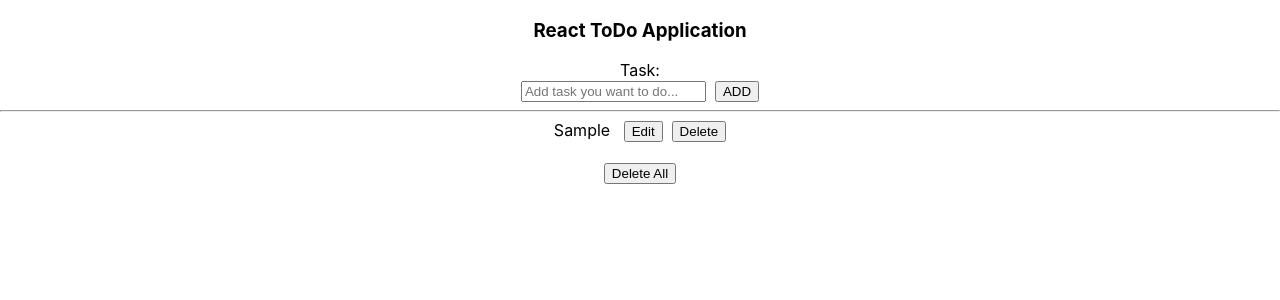
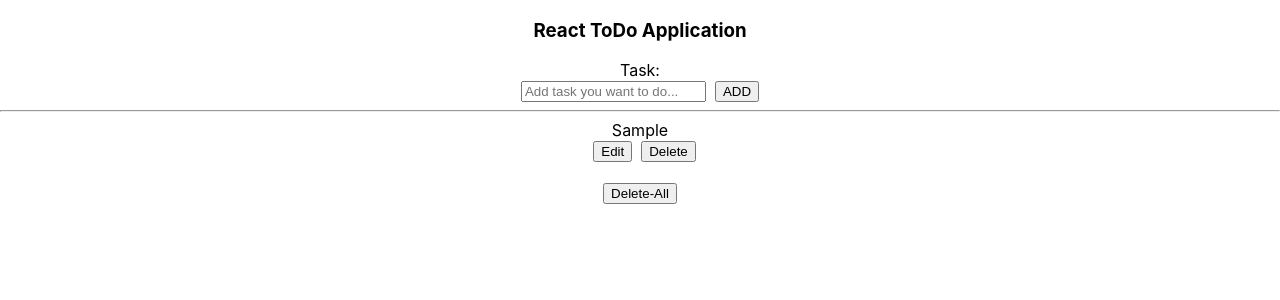
Before and after one commit to avadhootap/React_Todo_Application, a React (Create React App) app in the folder my-app/: page / in a window 1280 px wide. Both pictures are taken after typing "Sample" into the empty fields and a click on the button "ADD". Shown: the top 300 px of the page. Built offline with nearby package versions, Linux system fonts and the light colour scheme.

Commit message:
ReactTodoApp

```diff
--- a/my-app/src/App.tsx
+++ b/my-app/src/App.tsx
@@ -1,17 +1,14 @@
-import React, { useEffect, useState } from 'react'
+import React, { useState,useEffect } from 'react'
 import './App.css';
 import TaskList from './components/todoList/ListTodo';
-import Delete from './components/DeleteAll/Delete';
 import AddTodo from './components/addTask/AddTodo';
+import RemoveAll from './components/DeleteAll/RemoveAll';
+import Button from './components/Button/Button';
 
 function App() {
 
   const [task,setTask]=useState<string []>([]);
   const [inputtask,setInputTask]=useState("");
-
-  // useEffect(()=>{
-  //   alert("Are you sure you want to Delete...?")
-  // },[])
 
   function handleInputs(e){
     setInputTask(e.target.value);
@@ -25,6 +22,7 @@ function App() {
     });
   }
 
+
   function Deleteall(){
     setTask((task)=>{
       const deleteAll=[...task];
@@ -34,19 +32,24 @@ function App() {
   }
 
   function addtask(){
-    setTask((task)=>[...task,inputtask]);
-    setInputTask('');
+    if(inputtask!==""){
+      setTask((task)=>[...task,inputtask]);
+      setInputTask('');
+    }
 
   }
+
+
   return (
     <div className='App'>
          <h3>React ToDo Application</h3>
          <div>
           <AddTodo tasks={task} addtask={addtask} inputVal={inputtask} handleInput={handleInputs}></AddTodo><hr></hr>
           <TaskList tasks={task} Delete={deleteTask}></TaskList><br></br>
-           <Delete DeleteAll={Deleteall}></Delete>
+          <RemoveAll DeleteAll={Deleteall} buttonText="Delete-All"></RemoveAll>
          </div>
     </div>
+
 
 
   );
--- /dev/null
+++ b/my-app/src/components/Button/Button.tsx
@@ -0,0 +1,12 @@
+import React from 'react'
+
+function Button(prop) {
+    const {onClickFunc,buttonText}=prop;
+  return (
+    <div>
+      <button type='button' id='delete' onClick={onClickFunc}>{buttonText}</button>
+    </div>
+  )
+}
+
+export default Button
--- a/my-app/src/components/DeleteAll/Delete.tsx
+++ /dev/null
@@ -1,12 +0,0 @@
-import React from 'react'
-
-function Delete(props) {
-    const {DeleteAll}=props;
-  return (
-    <div>
-        <button type='button' id='btn' onClick={()=>{DeleteAll()}}>Delete All</button>
-
-    </div>
-  )
-}
-export default Delete
--- /dev/null
+++ b/my-app/src/components/DeleteAll/RemoveAll.tsx
@@ -0,0 +1,13 @@
+import React from 'react'
+import Button from '../Button/Button';
+
+function RemoveAll(props) {
+    const {DeleteAll,buttonText}=props;
+  return (
+    <div>
+        <Button onClickFunc={DeleteAll}buttonText={buttonText}></Button>
+
+    </div>
+  )
+}
+export default RemoveAll
--- a/my-app/src/components/addTask/AddTodo.tsx
+++ b/my-app/src/components/addTask/AddTodo.tsx
@@ -4,9 +4,10 @@ function AddTodo(prop) {
   return (
     <div>
       <label >Task:</label><br></br>
+      <div>
       <input type="text" id="task" name="task" value={inputVal} onChange={handleInput} placeholder={"Add task you want to do..."}/> &nbsp;
       <button type='button' id='btn' onClick={addtask}>ADD</button>
-
+      </div>
     </div>
   )
 }
--- a/my-app/src/components/todoList/ListTodo.tsx
+++ b/my-app/src/components/todoList/ListTodo.tsx
@@ -1,5 +1,6 @@
 import React from 'react'
 import Todo from './Todo';
+
 function TaskList(props) {
   const {tasks,Delete}=props;
   return (
--- a/my-app/src/components/todoList/Todo.tsx
+++ b/my-app/src/components/todoList/Todo.tsx
@@ -1,12 +1,37 @@
-import React from 'react'
+import React, { useState } from 'react'
 
 function Todo(prop) {
     const{tasks,indexVal,DeleteTask}=prop;
+    const[isedit,SetIsEdit]=useState(true);
+    const[task,setTask]=useState(tasks);
+
+    function handleEdit(){
+      SetIsEdit(false);
+    }
+
+    function onEditChange(e){
+      setTask(e.target.value);
+    }
+
+    function handleBlur(){
+      SetIsEdit(true);
+    }
+
   return (
     <div>
-      <div key={indexVal}>{tasks} &nbsp;&nbsp;
-      <button type='button' id='edit'>Edit</button> &nbsp;
-      <button type='button' id='btn' onClick={()=>DeleteTask(indexVal)}>Delete</button></div>
+      {
+        isedit ? (
+          <div contentEditable='true'>
+          <span>{task}</span>
+          </div>
+        ):(
+          <input type='text' value={task} onChange={onEditChange} onBlur={handleBlur}></input>
+
+        )
+      }
+      &nbsp;&nbsp;<button type='button' id='edit' onClick={handleEdit}>Edit</button> &nbsp;
+      <button type='button' id='btn' onClick={()=>DeleteTask(indexVal)}>Delete</button>
+
 
     </div>
   )
```
